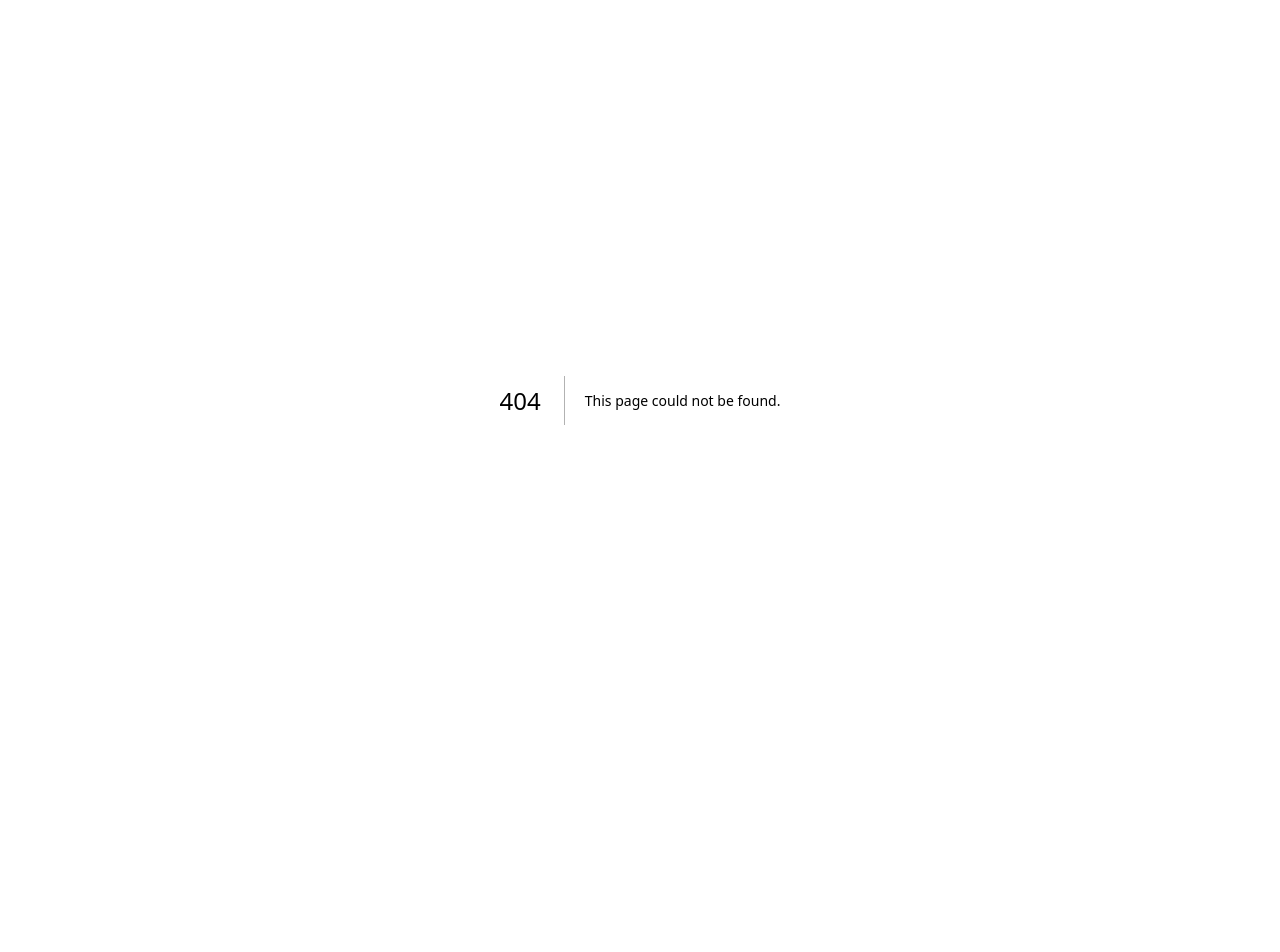
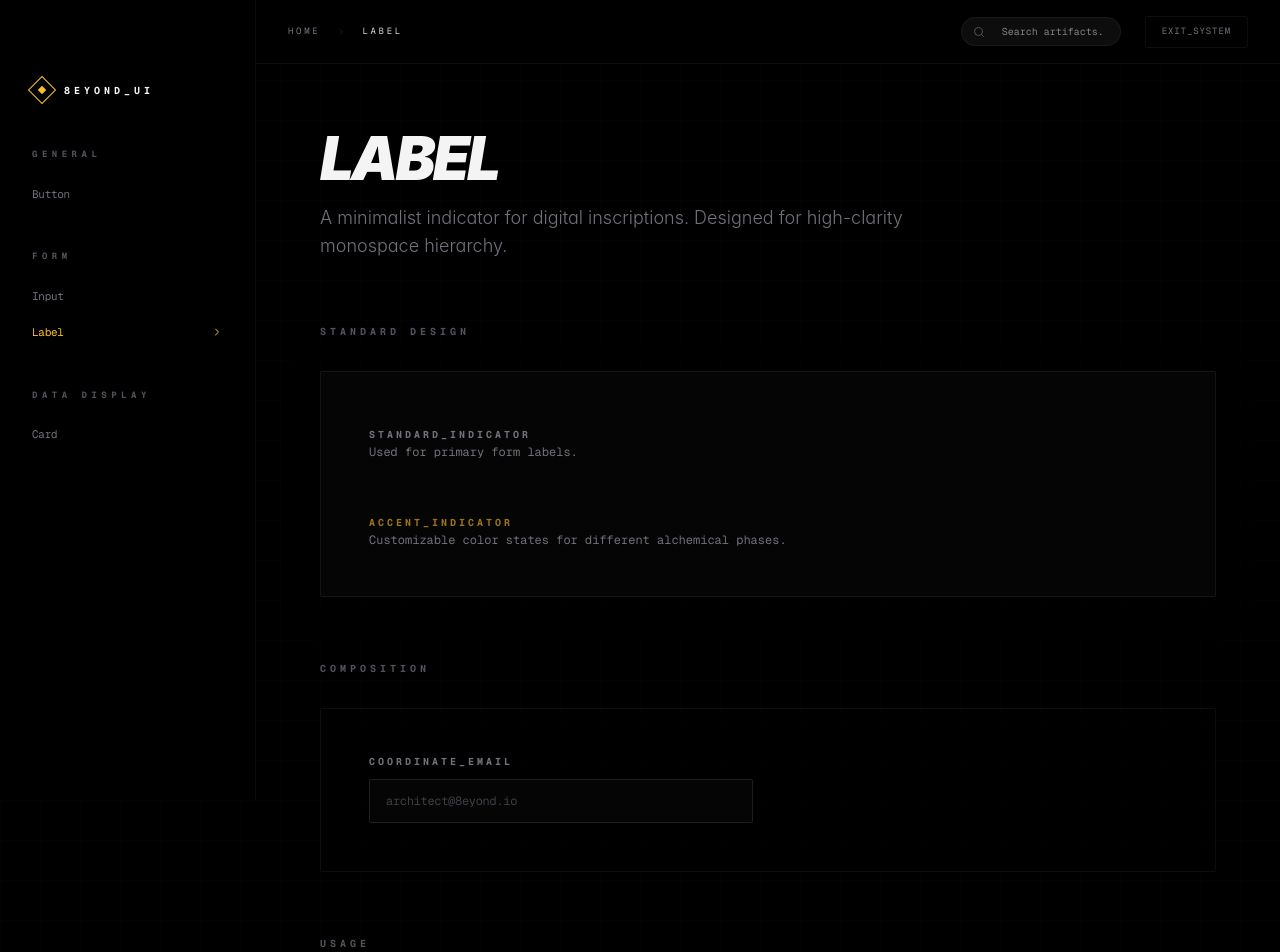
Before and after one commit to 8eyond-Infinite/8eyond-ui, a Next.js app: page /components/label in a window 1280 px wide. Before the commit this address had no page. Shown: the top 952 px of the page. Before the commit the page ends 800 px from the top, so only its background shows below. Built offline with nearby package versions, Linux system fonts and the light colour scheme.

Commit message:
feat: implement Label documentation page

```diff
--- /dev/null
+++ b/app/components/label/page.tsx
@@ -0,0 +1,69 @@
+import { Label, Card, Input } from "@/components/ui";
+
+export default function LabelDoc() {
+  return (
+    <div className="space-y-16">
+      <div className="space-y-4">
+        <h1 className="text-4xl md:text-6xl font-black uppercase italic tracking-tighter">
+          Label
+        </h1>
+        <p className="text-zinc-500 text-lg max-w-2xl font-light">
+          A minimalist indicator for digital inscriptions. Designed for
+          high-clarity monospace hierarchy.
+        </p>
+      </div>
+
+      <section className="space-y-8">
+        <h3 className="text-[10px] font-mono font-bold uppercase tracking-[0.4em] text-zinc-600">
+          Standard Design
+        </h3>
+        <Card variant="artifact" className="p-12 space-y-12 bg-white/[0.01]">
+          <div className="space-y-3">
+            <Label htmlFor="standard">Standard_Indicator</Label>
+            <p className="text-zinc-500 text-xs font-mono">
+              Used for primary form labels.
+            </p>
+          </div>
+
+          <div className="space-y-3">
+            <Label htmlFor="accent" className="text-accent/60">
+              Accent_Indicator
+            </Label>
+            <p className="text-zinc-500 text-xs font-mono">
+              Customizable color states for different alchemical phases.
+            </p>
+          </div>
+        </Card>
+      </section>
+
+      <section className="space-y-8">
+        <h3 className="text-[10px] font-mono font-bold uppercase tracking-[0.4em] text-zinc-600">
+          Composition
+        </h3>
+        <Card className="p-12 space-y-6 bg-black/40 border-white/5">
+          <div className="grid w-full max-w-sm items-center gap-3">
+            <Label htmlFor="email-example">Coordinate_Email</Label>
+            <Input
+              type="email"
+              id="email-example"
+              placeholder="architect@8eyond.io"
+            />
+          </div>
+        </Card>
+      </section>
+
+      <section className="space-y-8">
+        <h3 className="text-[10px] font-mono font-bold uppercase tracking-[0.4em] text-zinc-600">
+          Usage
+        </h3>
+        <Card className="p-8 bg-black/40 font-mono text-sm border-white/5">
+          <pre className="text-zinc-400 overflow-x-auto">
+            {`import { Label } from "@/components/ui";
+
+<Label htmlFor="email">Email_Address</Label>`}
+          </pre>
+        </Card>
+      </section>
+    </div>
+  );
+}
```
